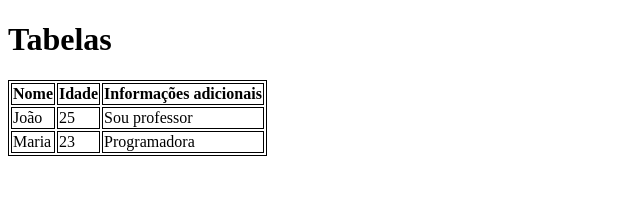
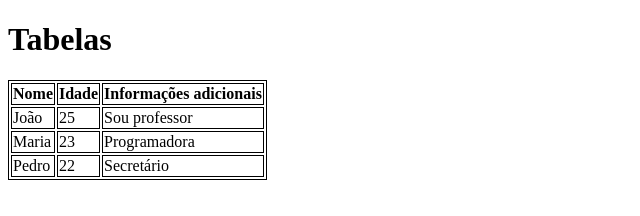
Before and after one commit to leonibomfim/aula-tabela, a plain HTML site: page index.html in a window 1280 px wide. Shown: the whole page, without its empty margins (0-640 px from the left). Drawn offline with Linux system fonts and the light colour scheme.

Commit message:
Adicão de uma nova linha na tabela com os dados de Pedro

```diff
--- a/index.html
+++ b/index.html
@@ -28,6 +28,12 @@
             <td>Programadora</td>
         </tr>
 
+        <tr>
+            <td>Pedro</td>
+            <td>22</td>
+            <td>Secretário</td>
+        </tr>
+
     </table>
 </body>
 </html>
```
